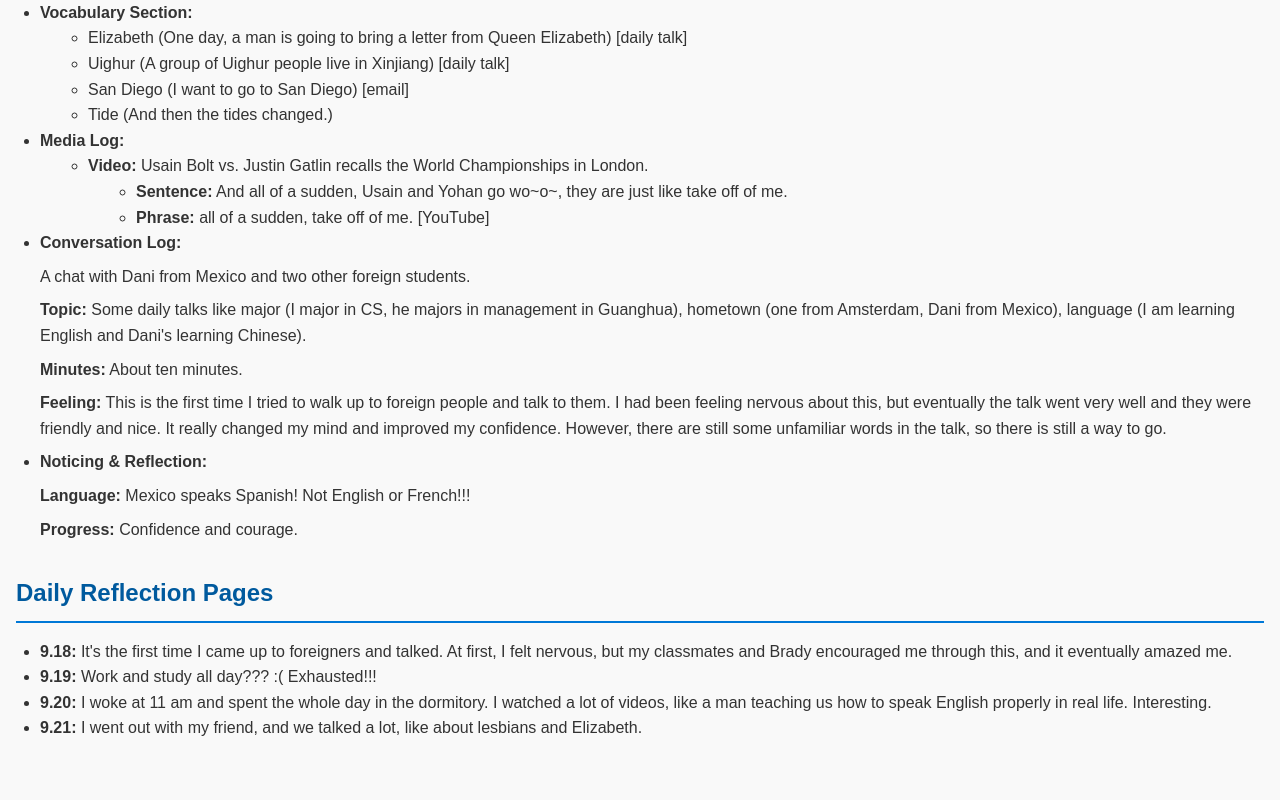
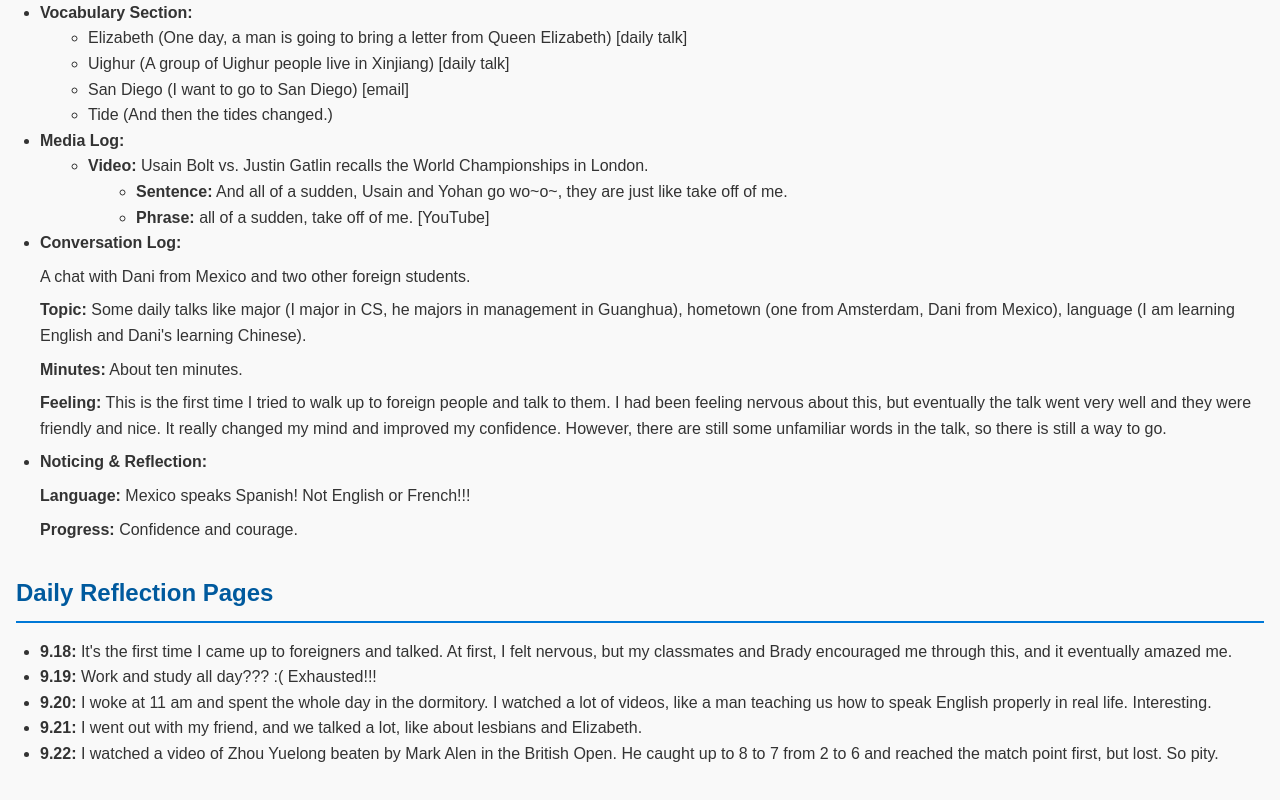
Before and after one commit to noip2019/English-Growth-Journal, a plain HTML site: page index.html in a window 1280 px wide. Shown: the part 506-1306 px from the top of the page. Drawn offline with Linux system fonts and the light colour scheme.

Commit message:
9.22 daily

```diff
--- a/index.html
+++ b/index.html
@@ -63,6 +63,7 @@
                 <li><strong>9.19:</strong> Work and study all day??? :( Exhausted!!!</li>
                 <li><strong>9.20:</strong> I woke at 11 am and spent the whole day in the dormitory. I watched a lot of videos, like a man teaching us how to speak English properly in real life. Interesting.</li>
                 <li><strong>9.21:</strong> I went out with my friend, and we talked a lot, like about lesbians and Elizabeth.</li>
+                <li><strong>9.22:</strong> I watched a video of Zhou Yuelong beaten by Mark Alen in the British Open. He caught up to 8 to 7 from 2 to 6 and reached the match point first, but lost. So pity.</li>
             </ul>
         </section>
     </main>
```
